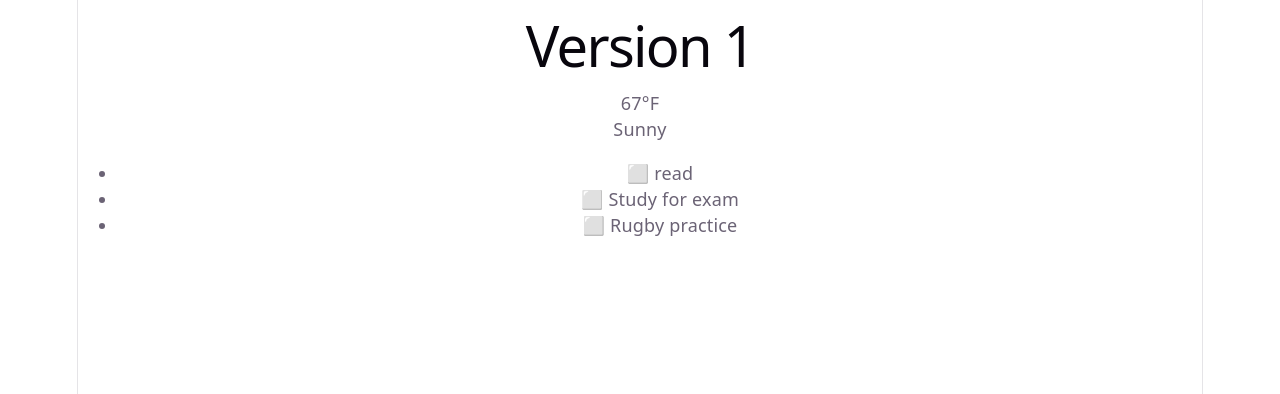
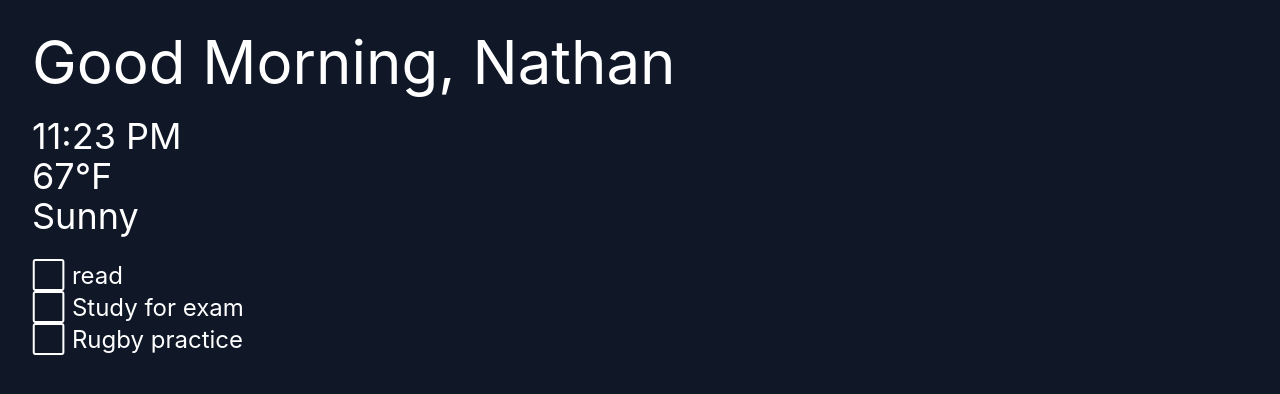
Before and after one commit to nathangawronski07/pi-dashboard, a React app in the folder frontend/: page / in a window 1280 px wide. Shown: the top 394 px of the page. Built offline with nearby package versions, Linux system fonts and the light colour scheme; the HTML template or start-up script is replaced by a standard one.

Commit message:
Set up Tailwind with Vite plugin

```diff
--- a/frontend/src/App.css
+++ b/frontend/src/App.css
@@ -1,4 +1,5 @@
-.counter {
+@import "tailwindcss";
+/* .counter {
   font-size: 16px;
   padding: 5px 10px;
   border-radius: 5px;
@@ -181,4 +182,4 @@
     right: 0;
     border-right-color: var(--border);
   }
-}
+} */
--- a/frontend/src/App.jsx
+++ b/frontend/src/App.jsx
@@ -1,5 +1,5 @@
 import './App.css'
-import { useState } from "react"
+import { useEffect, useState } from "react"
 
 const mockWeather = { temp: 67, condition: "Sunny", fetched_at: "2026-10-19T14:00:00Z" };
 const mockTodos = [
@@ -7,21 +7,27 @@ const mockTodos = [
   { id: 2, title: "Study for exam", done: false },
   { id: 3, title: "Rugby practice", done: false },
 ];
+const mockTime = {hours: 11, minutes: 23, status: "PM"};
 
 export default function App() {
   const [todos, setTodos] = useState(mockTodos);
 
+  // useState
+  // useEffect
+  // setInterval
+  // clearInterval
   function toggleTodo(id) {
     setTodos(todos.map(t => (t.id === id ? { ...t, done: !t.done } : t)));
   }
 
   return (
     <div className="min-h-screen bg-gray-900 text-white p-8">
-      <h1 className="text-4xl mb-6">Version 1</h1>
-
-      <div className="mb-8">
-        <p className="text-6xl">{mockWeather.temp}°F</p>
-        <p className="text-2xl">{mockWeather.condition}</p>
+      <h1 className="text-6xl mb-6">Good Morning, Nathan</h1>
+      <div className="mb-6"></div>
+        <p className="text-4xl">{mockTime.hours}:{mockTime.minutes} {mockTime.status}</p>
+      <div className="mb-6">
+        <p className="text-4xl">{mockWeather.temp}°F</p>
+        <p className="text-4xl">{mockWeather.condition}</p>
       </div>
 
       <ul className="text-2xl">
--- a/frontend/src/index.css
+++ b/frontend/src/index.css
@@ -1,4 +1,5 @@
-:root {
+@import "tailwindcss";
+/* :root {
   --text: #6b6375;
   --text-h: #08060d;
   --bg: #fff;
@@ -108,4 +109,4 @@ code {
   line-height: 135%;
   padding: 4px 8px;
   background: var(--code-bg);
-}
+} */
--- a/frontend/vite.config.js
+++ b/frontend/vite.config.js
@@ -1,7 +1,7 @@
 import react from '@vitejs/plugin-react'
 import { defineConfig } from 'vite'
-
+import tailwindcss from '@tailwindcss/vite'
 // https://vite.dev/config/
 export default defineConfig({
-  plugins: [react()],
+  plugins: [react(), tailwindcss()],
 })
```
